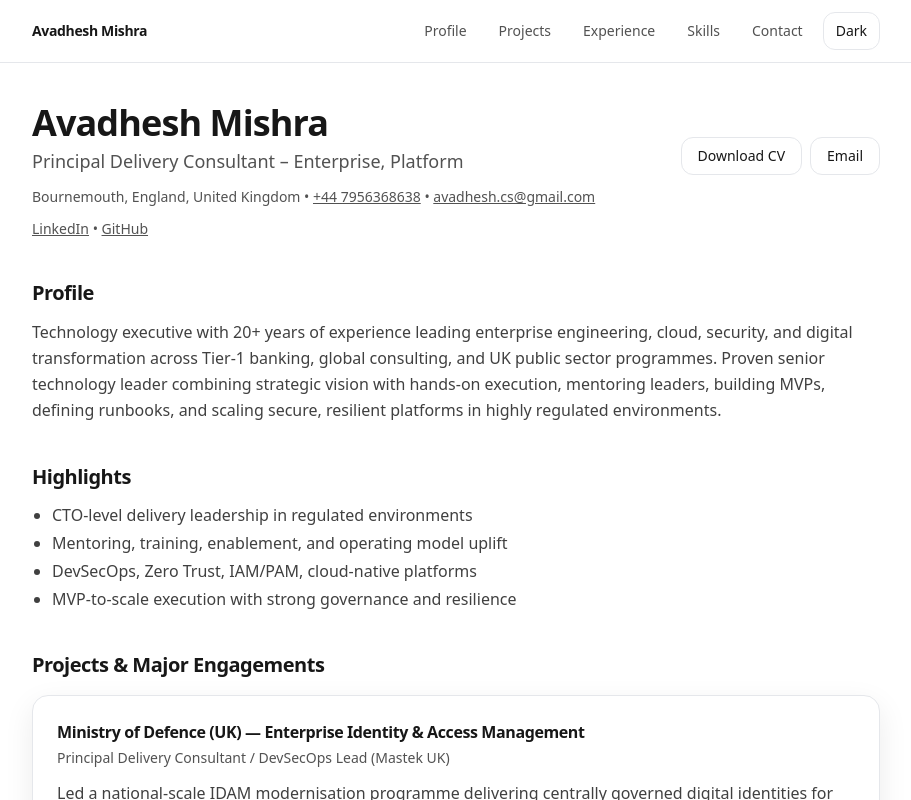
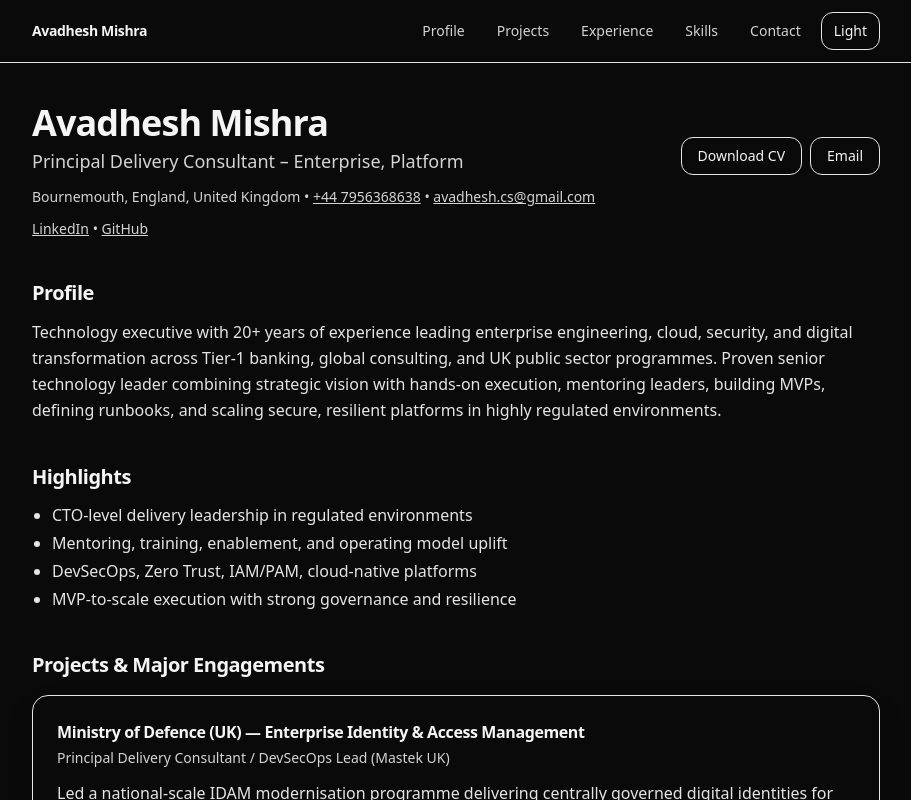
Before and after one commit to avi202020/avadheshmishra-portfolio, a Next.js app: page / in a window 1280 px wide. Shown: the top 800 px of the page, without its empty margins (184-1095 px from the left). Built offline with nearby package versions, Linux system fonts and the light colour scheme.

Commit message:
Update ThemeProvider.tsx

```diff
--- a/src/components/ThemeProvider.tsx
+++ b/src/components/ThemeProvider.tsx
@@ -5,7 +5,11 @@ import { ThemeProvider as NextThemesProvider } from "next-themes";
 
 export function ThemeProvider({ children }: { children: React.ReactNode }) {
   return (
-    <NextThemesProvider attribute="class" defaultTheme="system" enableSystem>
+    <NextThemesProvider
+      attribute="class"
+      defaultTheme="dark"
+      enableSystem={false}
+    >
       {children}
     </NextThemesProvider>
   );
```
